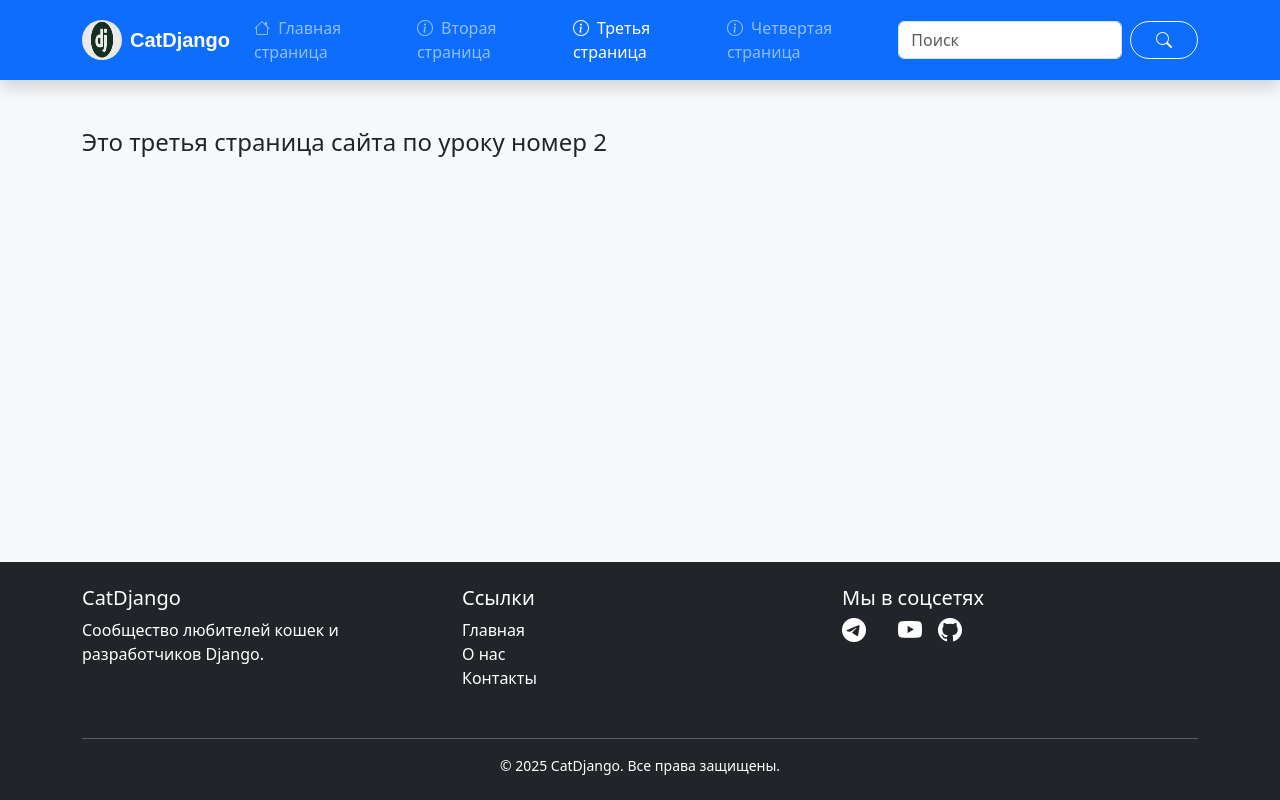
After one commit to alexkozik/DJ02_app_models, a Django app: page /page3 in a window 1280 px wide. The commit adds this page. Run offline with Django 5.2, Linux system fonts and the light colour scheme.

Commit message:
some impuvment
separate html for navigation and footer linked to layout via include;
2 more content page - page3 and page4

```diff
--- a/ZeroCoder/main/templates/main/nav.html
+++ b/ZeroCoder/main/templates/main/nav.html
@@ -19,6 +19,12 @@
                     <li class="nav-item">
                         <a class="nav-link {% if request.resolver_match.url_name == 'page2' %}active{% endif %}" href="{% url 'page2' %}"><i class="bi bi-info-circle me-1"></i> Вторая страница</a>
                     </li>
+                    <li class="nav-item">
+                        <a class="nav-link {% if request.resolver_match.url_name == 'page3' %}active{% endif %}" href="{% url 'page3' %}"><i class="bi bi-info-circle me-1"></i> Третья страница</a>
+                    </li>
+                    <li class="nav-item">
+                        <a class="nav-link {% if request.resolver_match.url_name == 'page4' %}active{% endif %}" href="{% url 'page4' %}"><i class="bi bi-info-circle me-1"></i> Четвертая страница</a>
+                    </li>
                 </ul>
 
                 <form class="d-flex ms-auto my-2 my-lg-0">
--- a/ZeroCoder/main/templates/main/new.html
+++ b/ZeroCoder/main/templates/main/new.html
@@ -1,7 +1,7 @@
 {% extends 'main/layout.html' %}
 
 {% block title %}
-    <title>CatDjango - Главная</title>
+    <title>CatDjango - Вторая</title>
 {% endblock %}
 
 {% block content%}
--- /dev/null
+++ b/ZeroCoder/main/templates/main/page3.html
@@ -0,0 +1,9 @@
+{% extends 'main/layout.html' %}
+
+{% block title %}
+    <title>CatDjango - Третья</title>
+{% endblock %}
+
+{% block content%}
+    <h4>Это третья страница сайта по уроку номер 2</h4>
+{% endblock %}
--- a/ZeroCoder/main/urls.py
+++ b/ZeroCoder/main/urls.py
@@ -3,5 +3,7 @@ from . import views
 
 urlpatterns = [
     path('',views.index, name='home'),
-    path('new',views.new, name='page2')
+    path('new',views.new, name='page2'),
+    path('page3',views.page3, name='page3'),
+    path('page4',views.page4, name='page4')
 ]
--- a/ZeroCoder/main/views.py
+++ b/ZeroCoder/main/views.py
@@ -8,3 +8,9 @@ def index(request):
 
 def new(request):
     return render(request, 'main/new.html')
+
+def page3(request):
+    return render(request, 'main/page3.html')
+
+def page4(request):
+    return render(request, 'main/page4.html')
```
Also changed, not shown: ZeroCoder/main/templates/main/page4.html (added, +9 -0 lines).
